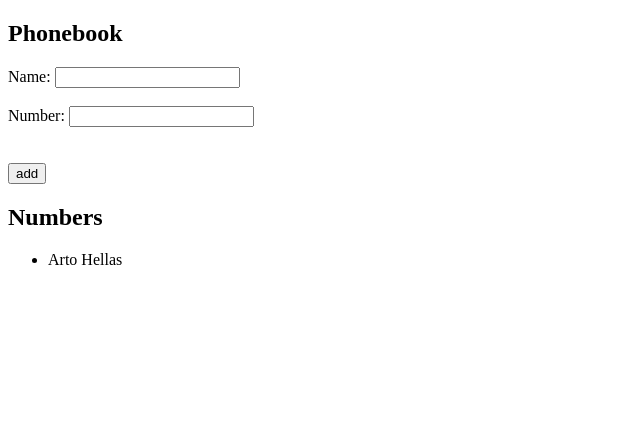
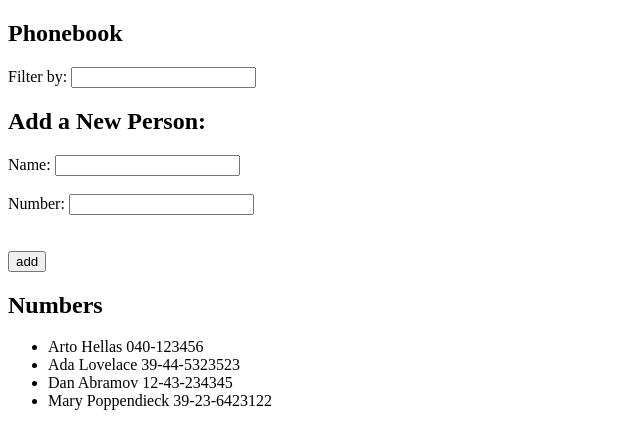
Before and after one commit to adrianagrd/React-form-app-API, a React (Vite) app: page / in a window 1280 px wide. Shown: the top 448 px of the page, without its empty margins (0-640 px from the left). Built offline with nearby package versions, Linux system fonts and the light colour scheme.

Commit message:
Added branch and solution for AC 2.9

```diff
--- a/src/App.jsx
+++ b/src/App.jsx
@@ -1,9 +1,15 @@
 import { useState } from "react";
 
 const App = () => {
-  const [persons, setPersons] = useState([{ name: "Arto Hellas" }]);
+  const [persons, setPersons] = useState([
+    { name: 'Arto Hellas', number: '040-123456', id: 1 },
+    { name: 'Ada Lovelace', number: '39-44-5323523', id: 2 },
+    { name: 'Dan Abramov', number: '12-43-234345', id: 3 },
+    { name: 'Mary Poppendieck', number: '39-23-6423122', id: 4 }
+  ]);
   const [newName, setNewName] = useState("");
   const [newNumber, setNewNumber] = useState("");
+  const [newFilter, setNewFilter] = useState("");
 
   const addNewPerson = (event) => {
     event.preventDefault();
@@ -22,6 +28,13 @@ const App = () => {
   return (
     <div>
       <h2>Phonebook</h2>
+      <form>
+        <div>
+          <label htmlFor="filter">Filter by: </label>
+          <input htmlFor="filter" onChange={ (event) => setNewFilter(event.target.value) }/>
+        </div>
+      </form>
+      <h2>Add a New Person:</h2>
       <form onSubmit={ addNewPerson }>
         <div>
           <label htmlFor="new-Name">Name: </label>
@@ -38,11 +51,15 @@ const App = () => {
       <h2>Numbers</h2>
       <ul>
         {
-          persons.map((person, i) => (
-            <li key={i}>
-              { person.name } { person.number }
-            </li>
-          ))
+          persons
+            .filter(person => (
+              person.name.includes(newFilter)
+            ))
+            .map((person, i) => (
+              <li key={i}>
+                { person.name } { person.number }
+              </li>
+            ))
         }
       </ul>
     </div>
```
